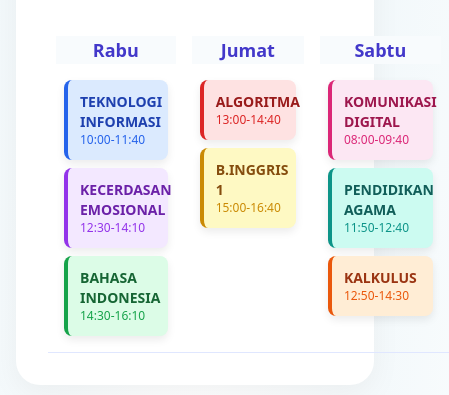
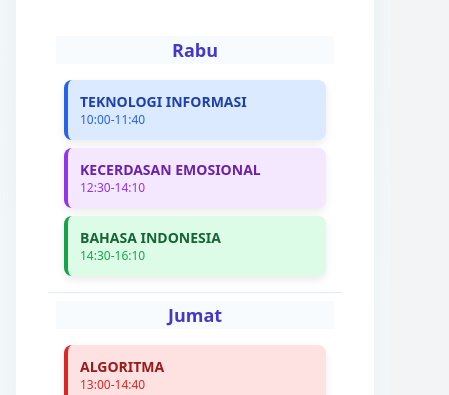
Before and after one commit to Junkyii/jadwal-coolyeah, a plain HTML site: page index.html in a window 390 px wide. Shown: the part 448-843 px from the top of the page, 449 px wide, since content can reach past the window. Drawn offline with nearby package versions, Linux system fonts and the light colour scheme.

Commit message:
FINAL FEAT: Implement dark/light theme, fix CSS Grid column layout error, and finalize accurate monthly schedule dates.

```diff
--- a/index.html
+++ b/index.html
@@ -37,7 +37,7 @@
                     <span data-en="Weekly Schedule" data-id="Jadwal Mingguan">Jadwal Mingguan</span>
                 </h2>
 
-                <div class="grid schedule-grid-container">
+                <div class="schedule-grid-container">
                     <div class="time-marker-col">
                         <h3 class="font-extrabold text-lg text-center mb-4 text-transparent select-none">Time</h3>
                         <div class="relative h-full pt-4 pb-4">
@@ -100,7 +100,7 @@
                         </div>
                     </div>
                 </div>
-            </div>
+                </div>
 
             <div class="space-y-8">
                 <div class="grid grid-cols-1 sm:grid-cols-3 gap-6">
--- a/script.js
+++ b/script.js
@@ -93,7 +93,7 @@ function initializeChart() {
 }
 
 
-// --- FUNGSI JADWAL BULANAN ---
+// --- FUNGSI JADWAL BULANAN (TANGGAL AKURAT) ---
 
 function generateMonthlySchedule(lang) {
     const container = document.getElementById('monthly-schedule-list');
@@ -166,6 +166,7 @@ function generateMonthlySchedule(lang) {
 // --- FUNGSI GENERATE KARTU DAN LEGEND (Klasik) ---
 
 function generateLegend(lang) {
+    // ... (Fungsi generateLegend) ...
     legendListContainer.innerHTML = '';
     classData.forEach(cls => {
         const name = translations[cls.id] ? translations[cls.id][lang] : cls.id;
@@ -181,6 +182,7 @@ function generateLegend(lang) {
 }
 
 function generateClassCards(lang) {
+    // ... (Fungsi generateClassCards) ...
     classListContainer.innerHTML = '';
     const dayOrder = { "Rabu": 1, "Jumat": 2, "Sabtu": 3 };
 
@@ -222,6 +224,7 @@ function generateClassCards(lang) {
 // --- FUNGSI TRANSLASI UTAMA ---
 
 function translatePage(lang) {
+    // ... (Fungsi translatePage) ...
     document.querySelectorAll('[data-en]').forEach(el => {
         const translationKey = el.getAttribute(`data-${lang}`);
         if (translationKey) {
@@ -258,6 +261,56 @@ document.addEventListener('DOMContentLoaded', () => {
     const themeIcon = document.getElementById('theme-icon');
     const langToggle = document.getElementById('lang-toggle');
 
+    // --- INIT CHART FUNCTION ---
+    function initializeChart() {
+        const currentLang = langToggle.getAttribute('data-current-lang');
+        const initialChartLabels = classData.map(cls => translations[cls.id][currentLang]);
+        const chartDataValues = classData.map(cls => cls.credits);
+        const ctx = document.getElementById('creditChart').getContext('2d');
+        const chartTextColor = body.classList.contains('dark-theme') ? '#cbd5e1' : '#475569';
+
+        if (window.creditChart) {
+            window.creditChart.destroy();
+        }
+
+        window.creditChart = new Chart(ctx, {
+            type: 'doughnut',
+            data: {
+                labels: initialChartLabels,
+                datasets: [{
+                    data: chartDataValues,
+                    backgroundColor: backgroundColors,
+                    borderWidth: 0
+                }]
+            },
+            options: {
+                responsive: true,
+                maintainAspectRatio: false,
+                plugins: {
+                    legend: {
+                        position: 'right',
+                        labels: {
+                            boxWidth: 10,
+                            padding: 15,
+                            font: { size: 12 },
+                            color: chartTextColor
+                        }
+                    },
+                    tooltip: {
+                        callbacks: {
+                            label: function(context) {
+                                const sksLabel = langToggle.getAttribute('data-current-lang') === 'en' ? 'Credits' : 'SKS';
+                                return `${context.label}: ${context.raw} ${sksLabel}`;
+                            }
+                        }
+                    }
+                },
+                cutout: '65%'
+            }
+        });
+    }
+
+
     // 1. Theme Logic (Persistent)
     const savedTheme = localStorage.getItem('theme');
     const prefersDark = window.matchMedia('(prefers-color-scheme: dark)').matches;
@@ -271,7 +324,6 @@ document.addEventListener('DOMContentLoaded', () => {
             themeIcon.setAttribute('data-feather', 'moon');
         }
         feather.replace();
-        // Re-initialize chart to update label colors
         initializeChart();
     };
 
@@ -295,7 +347,7 @@ document.addEventListener('DOMContentLoaded', () => {
         langToggle.setAttribute('data-current-lang', newLang);
     });
 
-    // 4. Initial content setup (must happen after theme logic)
+    // 4. Initial content setup
     translatePage(langToggle.getAttribute('data-current-lang'));
 
     // 5. Add hover effects to time slots
--- a/style.css
+++ b/style.css
@@ -24,10 +24,13 @@ body {
 
 /* Schedule Container & Grid Setup */
 .schedule-grid-container {
+    /* Custom Grid Layout: 80px for Time | 3 Equal Day Columns */
     grid-template-columns: 80px 1fr 1fr 1fr;
     height: 600px;
     position: relative;
     width: 100%;
+    /* Gunakan display:grid di sini */
+    display: grid;
     grid-template-rows: auto 1fr;
 }
 
```
